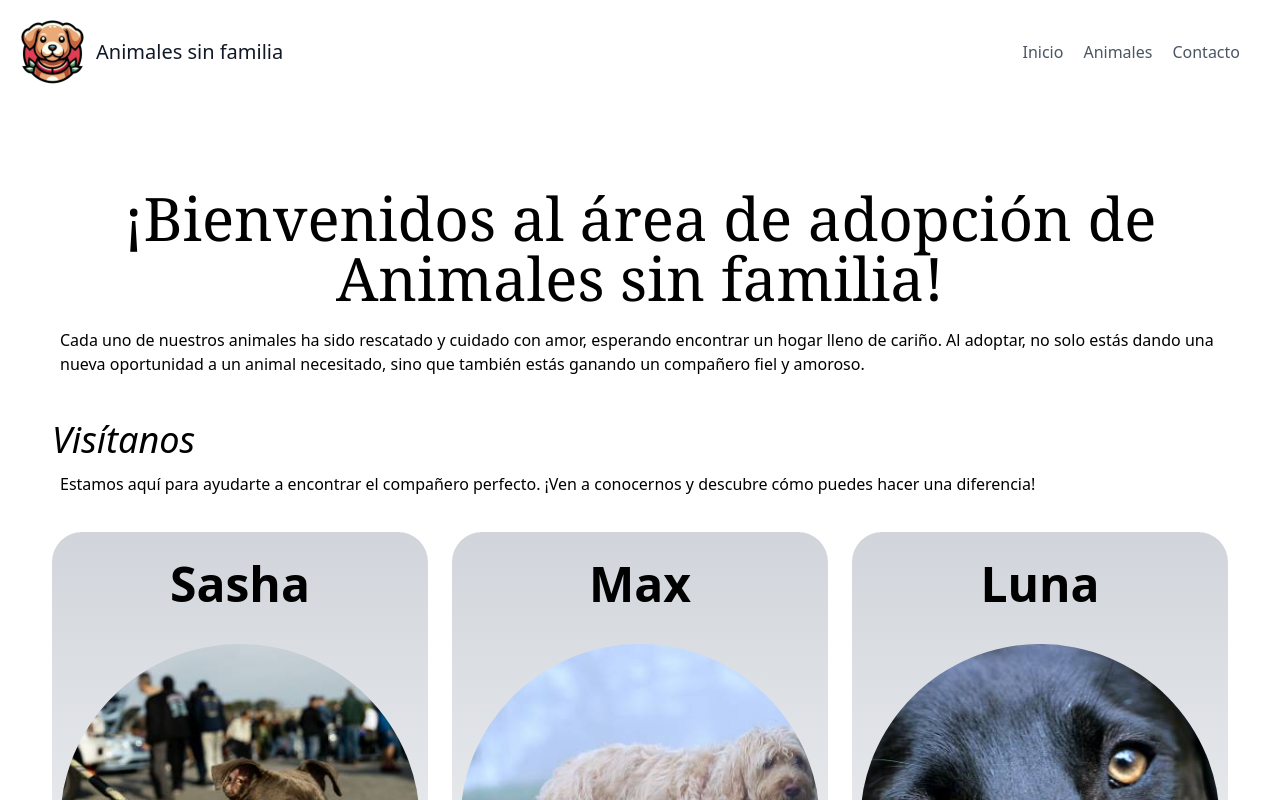
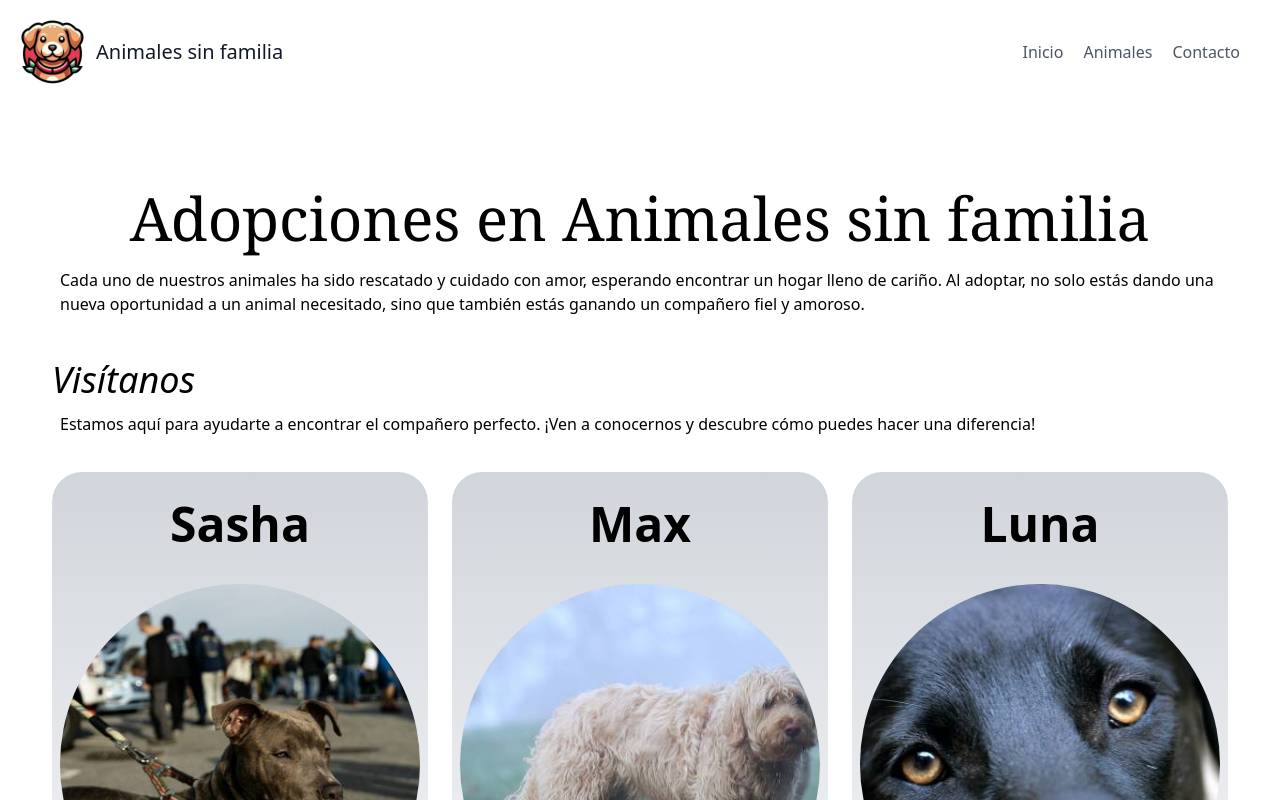
Before and after one commit to IvGaLa/animalessinfamilia, a React (Create React App) app: page /animales in a window 1280 px wide. Shown: the top 800 px of the page. Built offline with nearby package versions, Linux system fonts and the light colour scheme.

Commit message:
Modifico el título del apartado Animales

```diff
--- a/src/components/page/animals/Animals.jsx
+++ b/src/components/page/animals/Animals.jsx
@@ -8,7 +8,7 @@ function Animals() {
 
   return (
     <section className={data.estilos.section}>
-      <h1 className={data.estilos.h1}>¡Bienvenidos al área de adopción de {data.config.title}!</h1>
+      <h1 className={data.estilos.h1}>Adopciones en {data.config.title}</h1>
 
       <p className={data.estilos.p}>Cada uno de nuestros animales ha sido rescatado y cuidado con amor, esperando encontrar un hogar lleno de cariño. Al adoptar, no solo estás dando una nueva oportunidad a un animal necesitado, sino que también estás ganando un compañero fiel y amoroso.</p>
 
```
